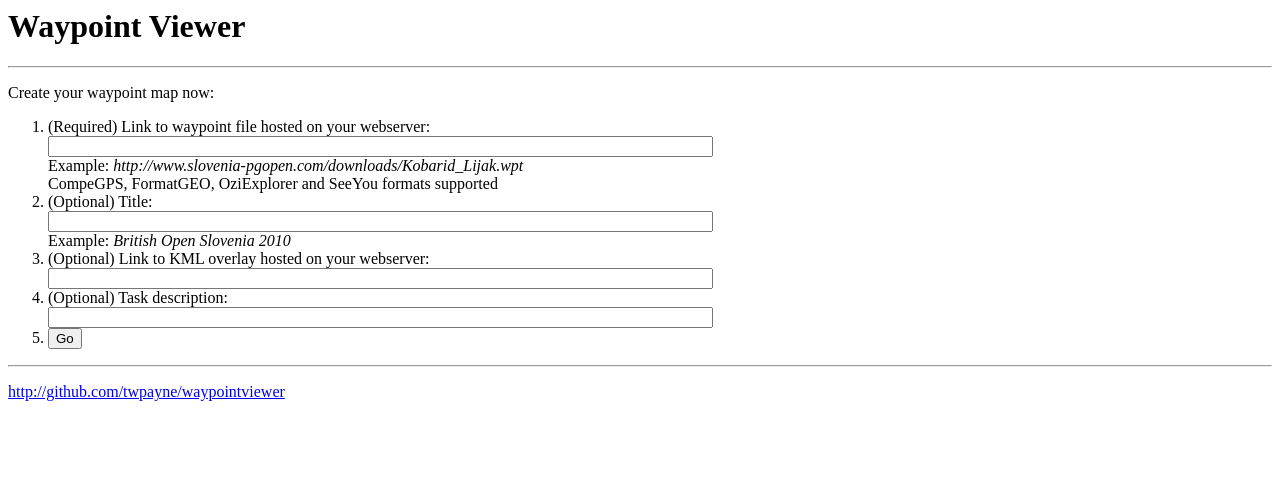
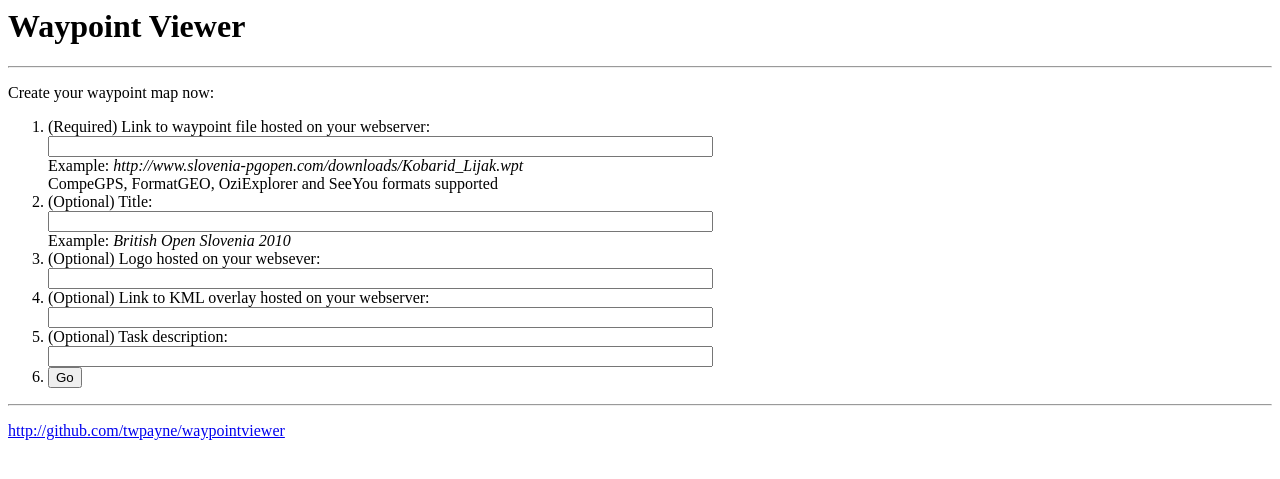
Before and after one commit to twpayne/waypointviewer, a Python web app: template templates/index.html in a window 1280 px wide. Shown: the top 479 px of the page. Run offline with Jinja, Linux system fonts and the light colour scheme; the template is opened without the code that fills it, so the values that code supplies are empty.

Commit message:
Add logo option

```diff
--- a/main.py
+++ b/main.py
@@ -28,7 +28,7 @@ import waypoint
 class MainPage(webapp.RequestHandler):
 
     def get(self):
-        template_values = dict((key, self.request.get(key)) for key in ('kml', 'tsk', 'title', 'wpt'))
+        template_values = dict((key, self.request.get(key)) for key in ('kml', 'logo', 'tsk', 'title', 'wpt'))
         path = os.path.join(os.path.dirname(__file__), 'templates', 'index.html')
         self.response.out.write(template.render(path, template_values))
 
@@ -36,7 +36,7 @@ class MainPage(webapp.RequestHandler):
 class WaypointviewerJs(webapp.RequestHandler):
 
     def get(self):
-        template_values = dict((key, self.request.get(key)) for key in ('kml', 'tsk', 'wpt'))
+        template_values = dict((key, self.request.get(key)) for key in ('kml', 'logo', 'tsk', 'wpt'))
         path = os.path.join(os.path.dirname(__file__), 'templates', 'waypointviewer.js')
         self.response.headers['content-type'] = 'text/javascript'
         self.response.out.write(template.render(path, template_values))
--- a/templates/index.html
+++ b/templates/index.html
@@ -7,7 +7,7 @@
 		<script type="text/javascript" src="static/richmarker-compiled.js"></script>
 		<script type="text/javascript" src="static/sprintf-0.7-beta1.js"></script>
 		<script type="text/javascript" src="static/task.js"></script>
-		<script type="text/javascript" src="waypointviewer.js?kml={{ kml|urlencode }}&tsk={{ tsk|urlencode }}&wpt={{ wpt|urlencode }}"></script>
+		<script type="text/javascript" src="waypointviewer.js?kml={{ kml|urlencode }}&logo={{ logo|urlencode }}&tsk={{ tsk|urlencode }}&wpt={{ wpt|urlencode }}"></script>
 		<title>{% if title %}{{ title|escape }} - {% endif %}Waypoint Viewer</title>
 	</head>
 	<body>
@@ -231,6 +231,10 @@
 					Example: <i>British Open Slovenia 2010</i>
 				</li>
 				<li>
+					(Optional) Logo hosted on your websever:<br/>
+					<input name="logo" size="80" type="text" value="{{ logo|escape }}"/><br/>
+				</li>
+				<li>
 					(Optional) Link to KML overlay hosted on your webserver:<br/>
 					<input name="kml" size="80" type="text" value="{{ kml|escape }}"/>
 				</li>
```
Also changed, not shown: templates/waypointviewer.js (+7 -1 lines).
